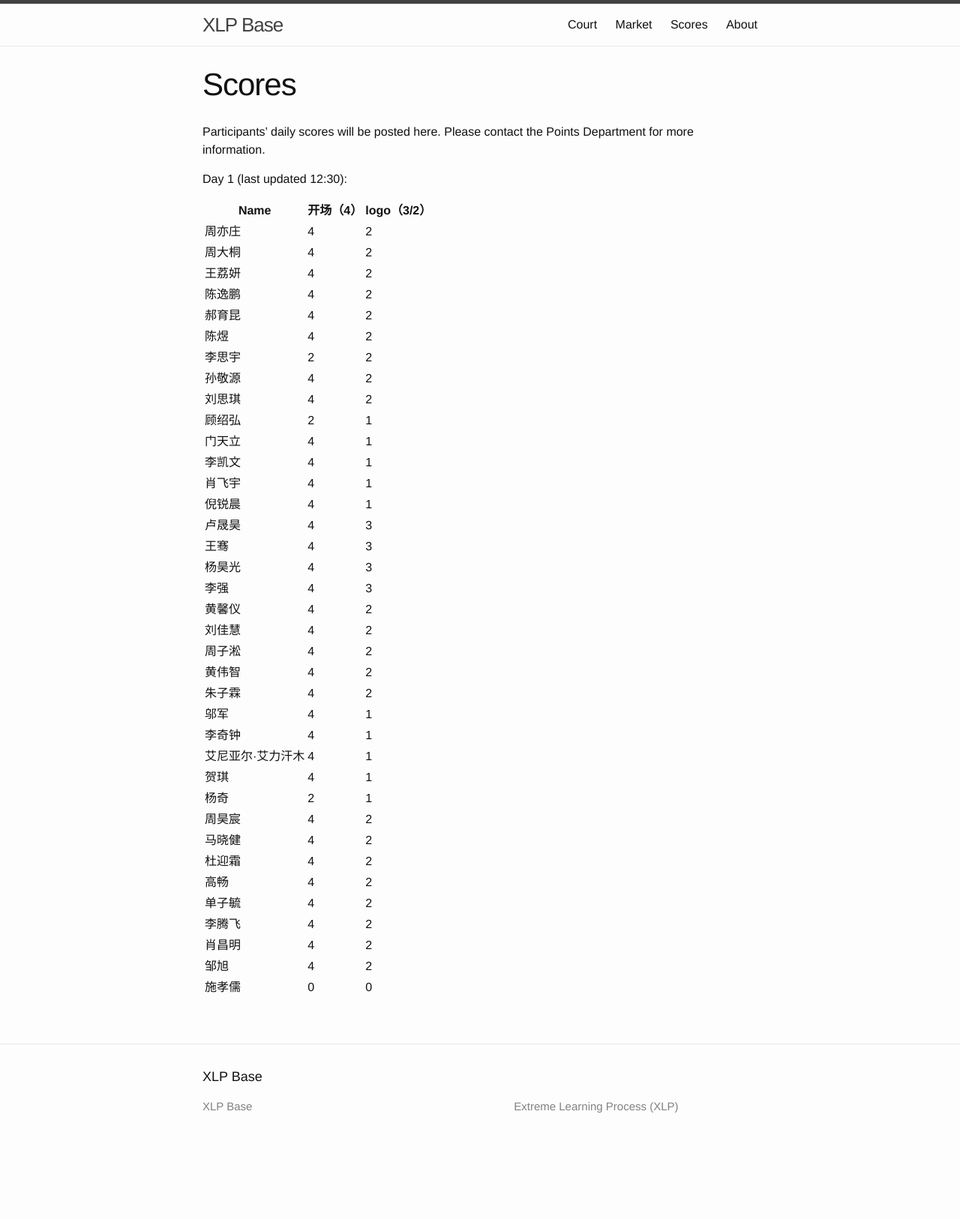
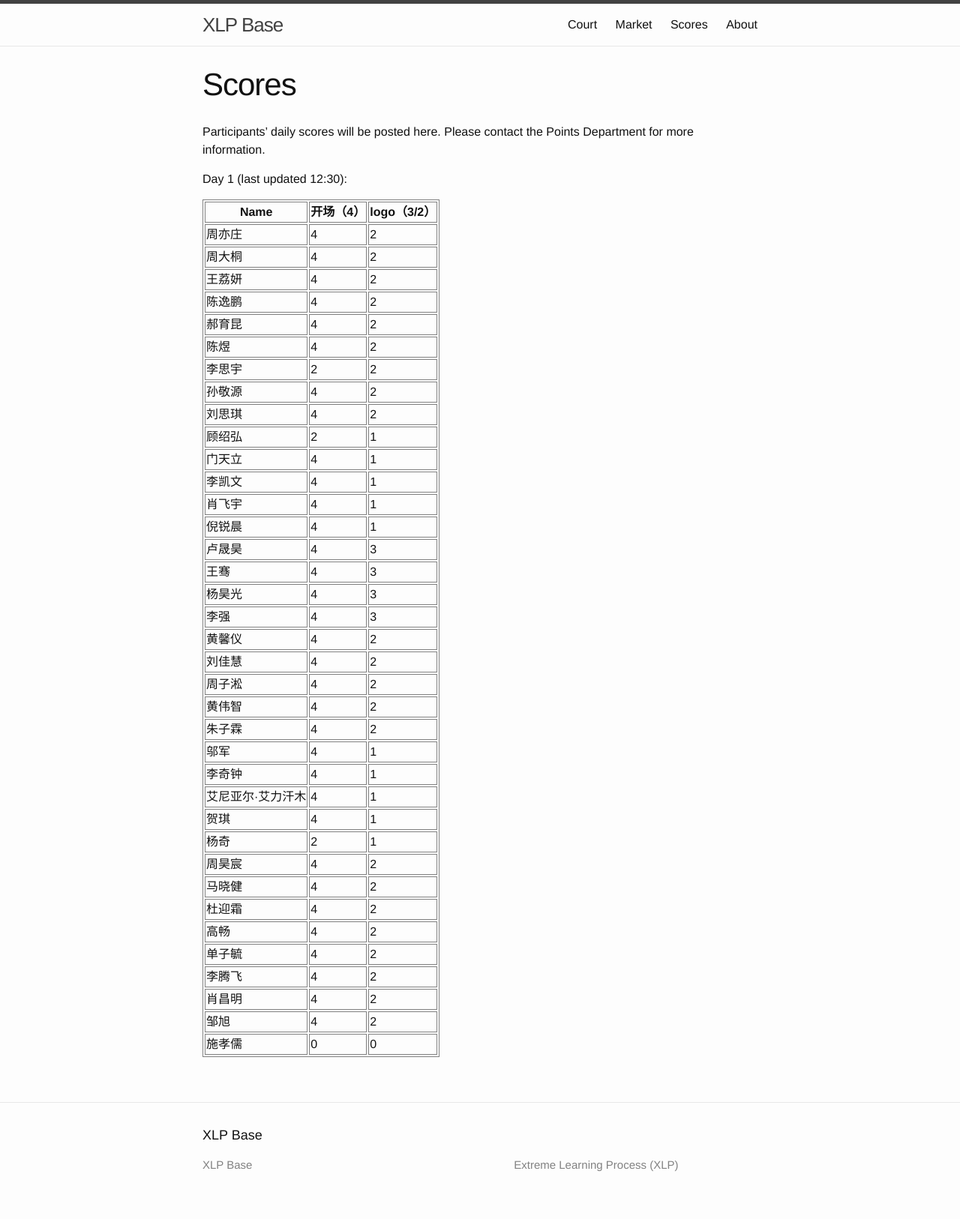
Before and after one commit to alimbeko2/alimbeko2.github.io, a Jekyll site: the page built from Points.md, in a window 1280 px wide. Shown: the whole page at 75% size. Built offline with Jekyll 4.4.1, drawn with Linux system fonts in a browser that asks for light colours; before the commit the page ends 1548 px from its top, so only the background shows below that.

Commit message:
Update page.html

```diff
--- a/_layouts/page.html
+++ b/_layouts/page.html
@@ -1,6 +1,12 @@
 ---
 layout: default
 ---
+<style type="text/css">
+   table, th, td {
+   border: 1px solid gray;
+   border-spacing: 2px;
+}
+  </style>
 <div class="post">
 
   <header class="post-header">
```
